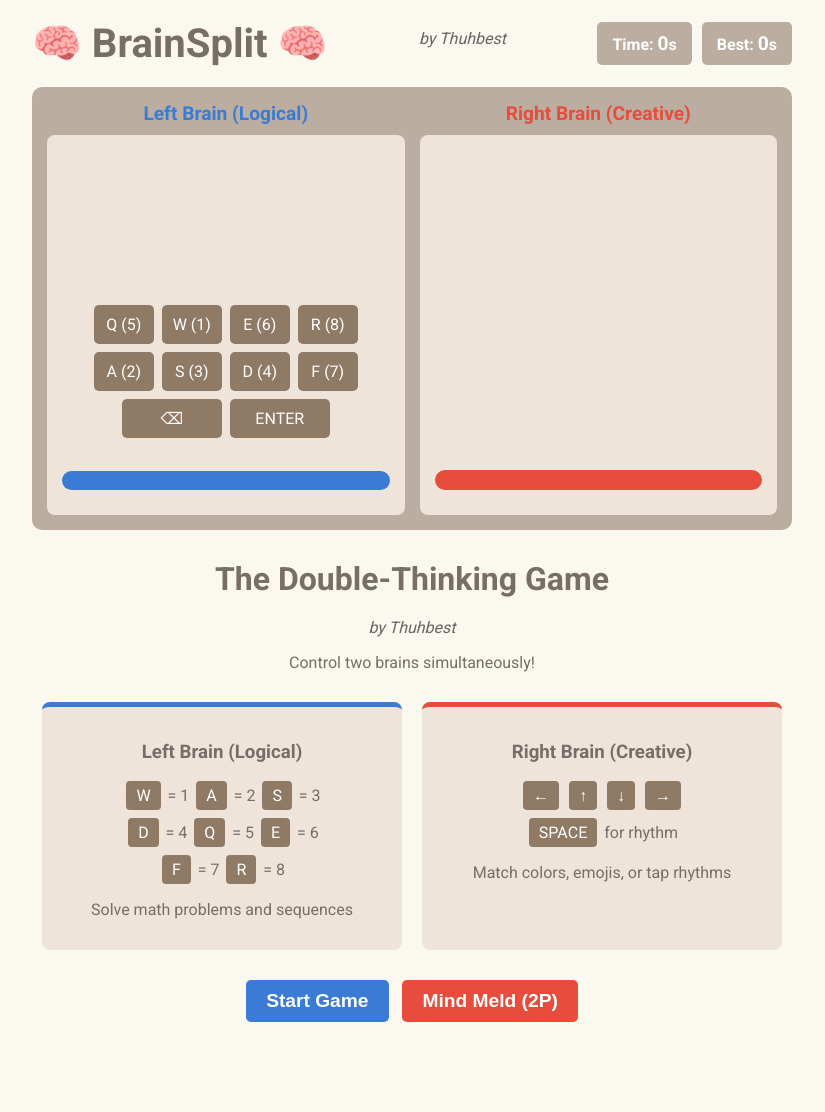
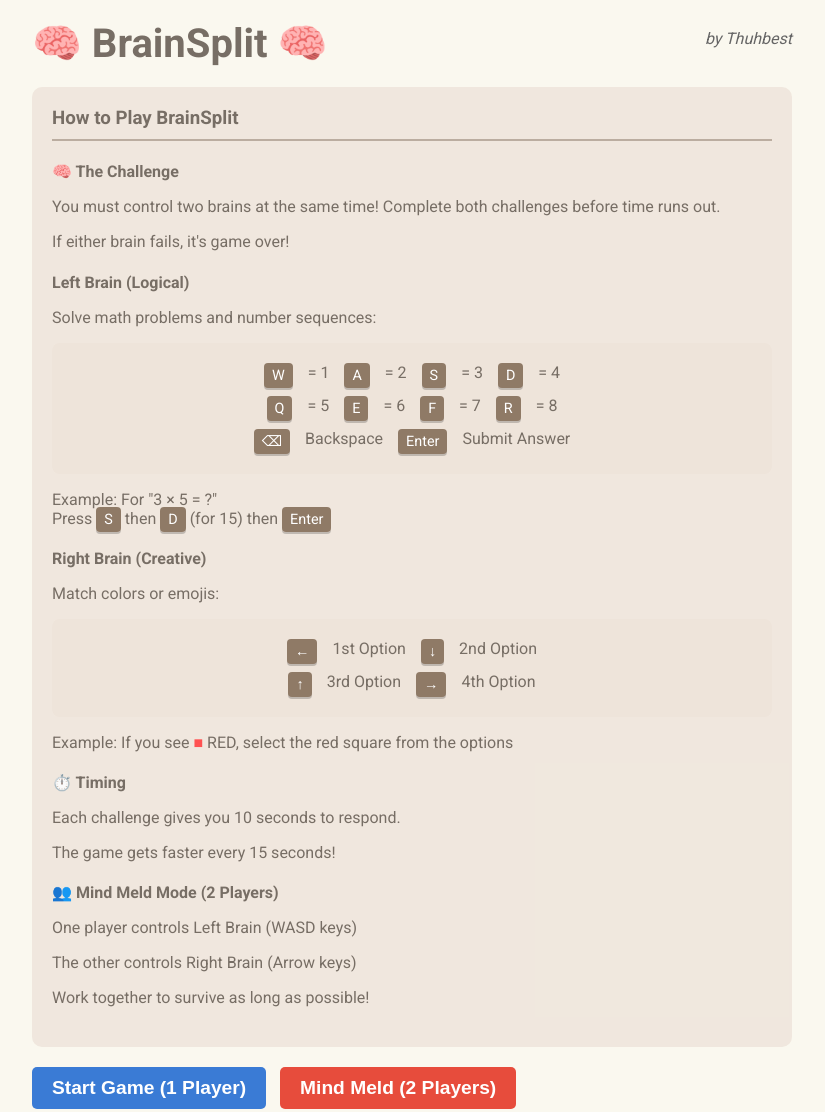
Before and after one commit to thuhbest/Brainsplit, a plain HTML site: page index.html in a window 1280 px wide. Shown: the whole page, without its empty margins (228-1053 px from the left). Before the commit the page ends 1042 px from the top, so only its background shows below. Drawn offline with Linux system fonts and the light colour scheme.

Commit message:
Update index.html

```diff
--- a/index.html
+++ b/index.html
@@ -12,105 +12,70 @@
         <header>
             <h1>🧠 BrainSplit 🧠</h1>
             <div class="author">by Thuhbest</div>
-            <div class="score-container">
-                <div class="score">Time: <span id="score">0</span>s</div>
-                <div class="best-score">Best: <span id="best-score">0</span>s</div>
-            </div>
         </header>
 
-        <div class="game-container">
-            <div class="grid-container">
-                <div class="grid-left">
-                    <div class="grid-header">Left Brain (Logical)</div>
-                    <div class="challenge-box" id="left-challenge">
-                        <div class="question" id="left-question"></div>
-                        <div class="answer" id="left-answer"></div>
-                        <div class="keyboard">
-                            <div class="keyboard-row">
-                                <div class="key" data-key="q">Q (5)</div>
-                                <div class="key" data-key="w">W (1)</div>
-                                <div class="key" data-key="e">E (6)</div>
-                                <div class="key" data-key="r">R (8)</div>
-                            </div>
-                            <div class="keyboard-row">
-                                <div class="key" data-key="a">A (2)</div>
-                                <div class="key" data-key="s">S (3)</div>
-                                <div class="key" data-key="d">D (4)</div>
-                                <div class="key" data-key="f">F (7)</div>
-                            </div>
-                            <div class="keyboard-row">
-                                <div class="key wide" data-key="backspace">⌫</div>
-                                <div class="key wide" data-key="enter">ENTER</div>
-                            </div>
-                        </div>
-                        <div class="timer-container">
-                            <div class="timer-bar" id="left-timer"></div>
-                        </div>
+        <div class="game-manual">
+            <h3>How to Play BrainSplit</h3>
+
+            <div class="manual-section">
+                <h4>🧠 The Challenge</h4>
+                <p>You must control two brains at the same time! Complete both challenges before time runs out.</p>
+                <p>If either brain fails, it's game over!</p>
+            </div>
+
+            <div class="manual-section">
+                <h4>Left Brain (Logical)</h4>
+                <p>Solve math problems and number sequences:</p>
+                <div class="controls-diagram">
+                    <div class="control-row">
+                        <kbd>W</kbd> = 1 <kbd>A</kbd> = 2 <kbd>S</kbd> = 3 <kbd>D</kbd> = 4
+                    </div>
+                    <div class="control-row">
+                        <kbd>Q</kbd> = 5 <kbd>E</kbd> = 6 <kbd>F</kbd> = 7 <kbd>R</kbd> = 8
+                    </div>
+                    <div class="control-row">
+                        <kbd>⌫</kbd> Backspace <kbd>Enter</kbd> Submit Answer
                     </div>
                 </div>
+                <p class="example">Example: For "3 × 5 = ?"<br>Press <kbd>S</kbd> then <kbd>D</kbd> (for 15) then <kbd>Enter</kbd></p>
+            </div>
 
-                <div class="grid-right">
-                    <div class="grid-header">Right Brain (Creative)</div>
-                    <div class="challenge-box" id="right-challenge">
-                        <div class="question" id="right-question"></div>
-                        <div class="challenge-content" id="right-content"></div>
-                        <div class="options" id="right-options"></div>
-                        <div class="timer-container">
-                            <div class="timer-bar" id="right-timer"></div>
-                        </div>
+            <div class="manual-section">
+                <h4>Right Brain (Creative)</h4>
+                <p>Match colors or emojis:</p>
+                <div class="controls-diagram">
+                    <div class="control-row">
+                        <kbd>←</kbd> 1st Option <kbd>↓</kbd> 2nd Option
+                    </div>
+                    <div class="control-row">
+                        <kbd>↑</kbd> 3rd Option <kbd>→</kbd> 4th Option
                     </div>
                 </div>
+                <p class="example">Example: If you see <span style="color: #FF5252">■</span> RED, select the red square from the options</p>
+            </div>
+
+            <div class="manual-section">
+                <h4>⏱️ Timing</h4>
+                <p>Each challenge gives you 10 seconds to respond.</p>
+                <p>The game gets faster every 15 seconds!</p>
+            </div>
+
+            <div class="manual-section">
+                <h4>👥 Mind Meld Mode (2 Players)</h4>
+                <p>One player controls Left Brain (WASD keys)</p>
+                <p>The other controls Right Brain (Arrow keys)</p>
+                <p>Work together to survive as long as possible!</p>
             </div>
         </div>
 
-        <div class="game-message" id="game-message">
-            <p id="message-text"></p>
-            <div class="buttons">
-                <button class="keep-playing-button" id="keep-playing">Keep Going</button>
-                <button class="retry-button" id="retry">Try Again</button>
-            </div>
+        <div class="start-buttons">
+            <button class="start-button" id="start-button">Start Game (1 Player)</button>
+            <button class="meld-button" id="meld-button">Mind Meld (2 Players)</button>
         </div>
 
-        <div class="start-screen" id="start-screen">
-            <h2>The Double-Thinking Game</h2>
-            <div class="author">by Thuhbest</div>
-            <p>Control two brains simultaneously!</p>
-            <div class="controls">
-                <div class="control-left">
-                    <h3>Left Brain (Logical)</h3>
-                    <div class="keyboard-demo">
-                        <div class="demo-row">
-                            <span class="demo-key">W</span> = 1
-                            <span class="demo-key">A</span> = 2
-                            <span class="demo-key">S</span> = 3
-                        </div>
-                        <div class="demo-row">
-                            <span class="demo-key">D</span> = 4
-                            <span class="demo-key">Q</span> = 5
-                            <span class="demo-key">E</span> = 6
-                        </div>
-                        <div class="demo-row">
-                            <span class="demo-key">F</span> = 7
-                            <span class="demo-key">R</span> = 8
-                        </div>
-                    </div>
-                    <p>Solve math problems and sequences</p>
-                </div>
-                <div class="control-right">
-                    <h3>Right Brain (Creative)</h3>
-                    <div class="keyboard-demo">
-                        <div class="demo-row">
-                            <span class="demo-key">←</span> <span class="demo-key">↑</span> <span class="demo-key">↓</span> <span class="demo-key">→</span>
-                        </div>
-                        <div class="demo-row">
-                            <span class="demo-key">SPACE</span> for rhythm
-                        </div>
-                    </div>
-                    <p>Match colors, emojis, or tap rhythms</p>
-                </div>
-            </div>
-            <button class="start-button" id="start-button">Start Game</button>
-            <button class="meld-button" id="meld-button">Mind Meld (2P)</button>
+        <!-- Rest of your existing game HTML goes here -->
+        <div class="game-container" style="display: none;">
+            <!-- Your existing game container content -->
         </div>
     </div>
 
```
